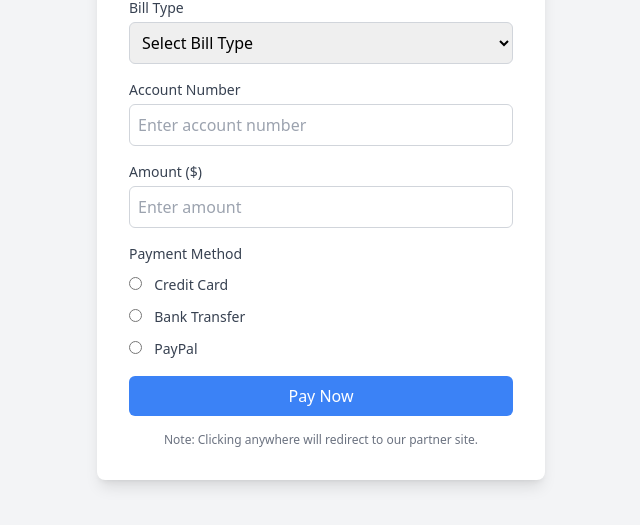
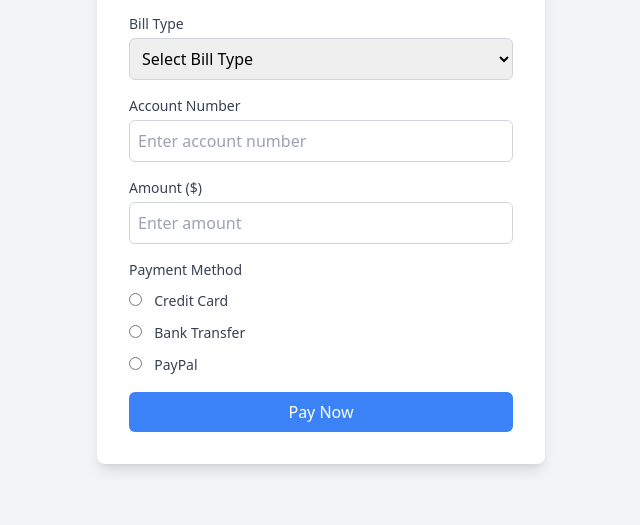
Before and after one commit to ksrvlg/Bills-Payment, a plain HTML site: page index.html in a window 1280 px wide. Shown: the part 205-730 px from the top of the page, without its empty margins (319-959 px from the left). Drawn offline with nearby package versions, Linux system fonts and the light colour scheme.

Commit message:
Update index.html

```diff
--- a/index.html
+++ b/index.html
@@ -68,7 +68,7 @@
       <button id="payButton" class="w-full bg-blue-500 text-white p-2 rounded-md hover:bg-blue-600 focus:outline-none focus:ring-2 focus:ring-blue-500">Pay Now</button>
     </div>
 
-    <p class="text-xs text-gray-500 mt-4 text-center">Note: Clicking anywhere will redirect to our partner site.</p>
+
   </div>
 
   <script>
```
